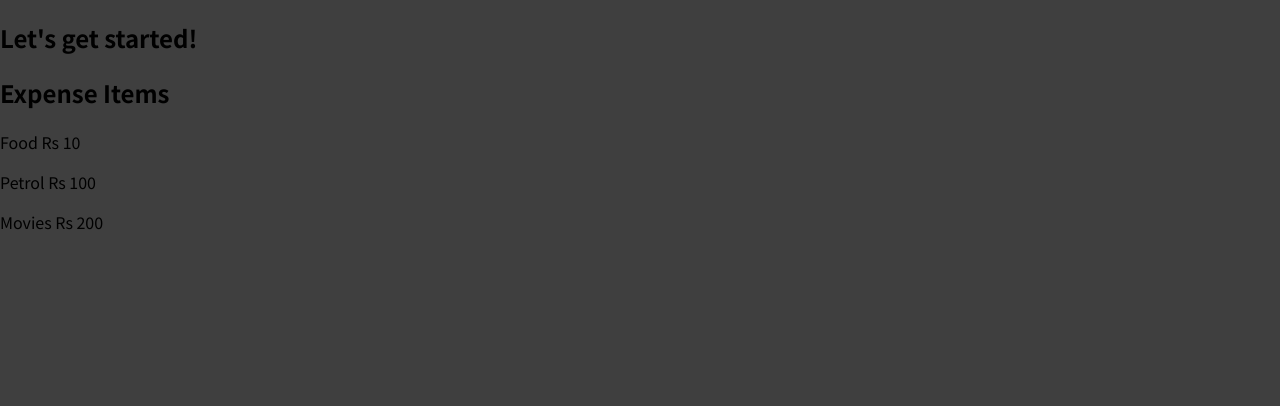
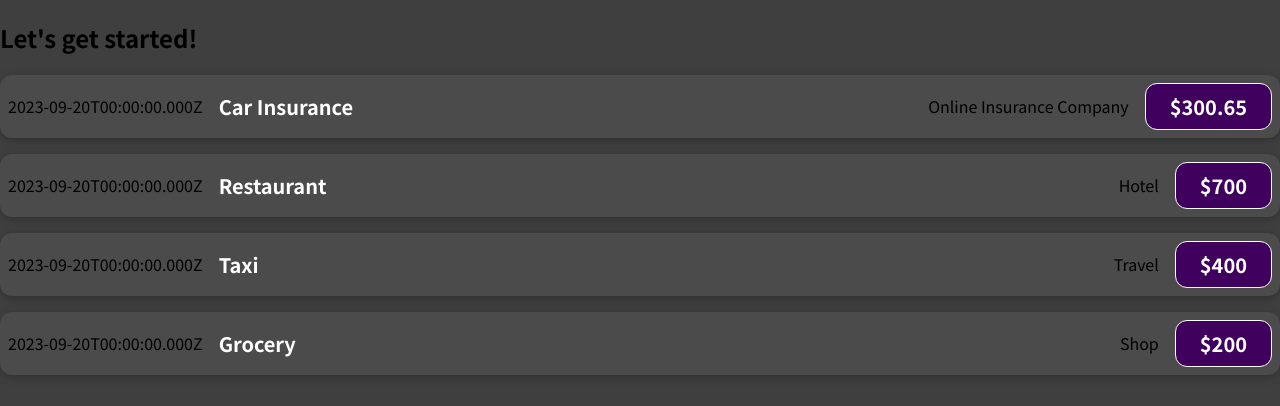
Before and after one commit to Ganeshbjamkar/GettingStartedWithReactjs, a React (Create React App) app: page / in a window 1280 px wide. Shown: the top 406 px of the page. Built offline with nearby package versions, Linux system fonts and the light colour scheme.

Commit message:
Functional components with parameters

```diff
--- a/src/App.js
+++ b/src/App.js
@@ -1,10 +1,51 @@
+// App.js
+import React from "react";
 import ExpenseItem from "./components/ExpenseItem";
 
 function App() {
+  const expenses = [
+    {
+      id: "e1",
+      title: "Car Insurance",
+      amount: 300.65,
+      date: new Date(2023, 8, 20),
+      locationofexpenditure: "Online Insurance Company",
+    },
+    {
+      id: "e2",
+      title: "Restaurant",
+      amount: 700,
+      date: new Date(2023, 8, 20),
+      locationofexpenditure: "Hotel",
+    },
+    {
+      id: "e3",
+      title: "Taxi",
+      amount: 400,
+      date: new Date(2023, 8, 20),
+      locationofexpenditure: "Travel",
+    },
+    {
+      id: "e4",
+      title: "Grocery",
+      amount: 200,
+      date: new Date(2023, 8, 20),
+      locationofexpenditure: "Shop",
+    },
+  ];
+
   return (
     <div>
       <h2>Let's get started!</h2>
-      <ExpenseItem></ExpenseItem>
+      {expenses.map((expense) => (
+        <ExpenseItem
+          key={expense.id}
+          title={expense.title}
+          amount={expense.amount}
+          date={expense.date}
+          locationofexpenditure={expense.locationofexpenditure}
+        />
+      ))}
     </div>
   );
 }
--- /dev/null
+++ b/src/components/ExpenseItem.css
@@ -0,0 +1,56 @@
+.expense-item {
+  display: flex;
+  justify-content: space-between;
+  align-items: center;
+  box-shadow: 0 2px 8px rgba(0, 0, 0, 0.25);
+  padding: 0.5rem;
+  margin: 1rem 0;
+  border-radius: 12px;
+  background-color: #4b4b4b;
+}
+
+.expense-item__description {
+  display: flex;
+  flex-direction: column;
+  gap: 1rem;
+  align-items: flex-end;
+  flex-flow: column-reverse;
+  justify-content: flex-start;
+  flex: 1;
+}
+
+.expense-item h2 {
+  color: #3a3a3a;
+  font-size: 1rem;
+  flex: 1;
+  margin: 0 1rem;
+  color: white;
+}
+
+.expense-item__price {
+  font-size: 1rem;
+  font-weight: bold;
+  color: white;
+  background-color: #40005d;
+  border: 1px solid white;
+  padding: 0.5rem;
+  border-radius: 12px;
+}
+
+@media (min-width: 580px) {
+  .expense-item__description {
+    flex-direction: row;
+    align-items: center;
+    justify-content: flex-start;
+    flex: 1;
+  }
+
+  .expense-item__description h2 {
+    font-size: 1.25rem;
+  }
+
+  .expense-item__price {
+    font-size: 1.25rem;
+    padding: 0.5rem 1.5rem;
+  }
+}
--- a/src/components/ExpenseItem.js
+++ b/src/components/ExpenseItem.js
@@ -1,10 +1,18 @@
-function ExpenseItem() {
+// ExpenseItem.js
+import React from "react";
+import "./ExpenseItem.css";
+
+function ExpenseItem(props) {
   return (
-    <div>
-      <h2>Expense Items</h2>
-      <p>Food Rs 10</p>
-      <p>Petrol Rs 100</p>
-      <p>Movies Rs 200</p>
+    <div className="expense-item">
+      <div>{props.date.toISOString()}</div>
+      <div className="expense-item__description">
+        <h2>{props.title}</h2>
+        <div className="expense-item__locationofexpenditure">
+          {props.locationofexpenditure}
+        </div>
+        <div className="expense-item__price">${props.amount}</div>
+      </div>
     </div>
   );
 }
```
